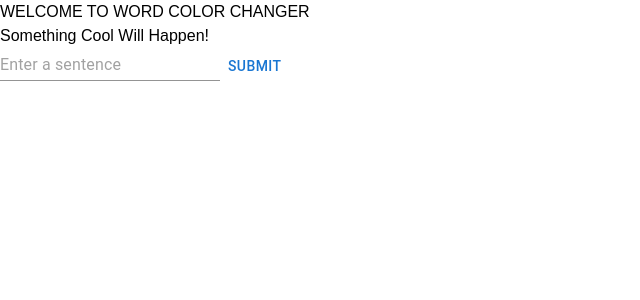
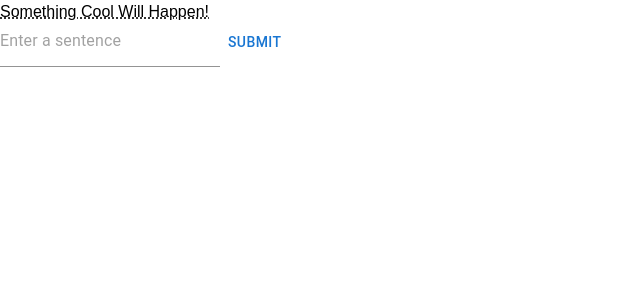
Before and after one commit to Steven-Ou/WordChanger, a Next.js app in the folder word/: page / in a window 1280 px wide. Shown: the top 300 px of the page, without its empty margins (0-640 px from the left). Built offline with nearby package versions, Linux system fonts and the light colour scheme.

Commit message:
updating

```diff
--- a/word/app/globals.css
+++ b/word/app/globals.css
@@ -1,7 +1,37 @@
 @import "tailwindcss";
 
-body {
-  background: var(--background);
-  color: var(--foreground);
-  font-family: Arial, Helvetica, sans-serif;
+html, body{
+  font-family: Arial, sans-serif;
+  margin: 0;
+  padding: 0;
+  height: 100%;
+  /*display: flex;
+  flex-direction: column;
+  align-items: center;
+  justify-content: center;*/
 }
+#as{
+  text-decoration: underline dotted;
+}
+
+
+#lock{
+  text-align: center;
+  border: 2px solid black;
+  padding: 20px;
+  margin: 10px;
+}
+.change{
+  text-align: center;
+  text-decoration: underline;
+}
+
+#amount{
+  margin-bottom: 10px;
+}
+
+#output{
+  font-family: monospace;
+  white-space: pre-wrap;
+  margin-top: 10px;
+}
--- a/word/app/layout.js
+++ b/word/app/layout.js
@@ -5,6 +5,7 @@ export default function RootLayout({ children }) {
     <html lang="en">
       <body>
         {children}
+
       </body>
     </html>
   );
--- a/word/app/page.js
+++ b/word/app/page.js
@@ -4,7 +4,7 @@ export default function Home() {
   return (
     <div>
       <Box>
-      <h1 className="change">WELCOME TO WORD COLOR CHANGER</h1>
+
     <h2 id="as">Something Cool Will Happen!</h2>
     <div class="ab">
       <Input type="text" id="amount" placeholder="Enter a sentence" style={{textAlign:"center"}}></Input>
```
